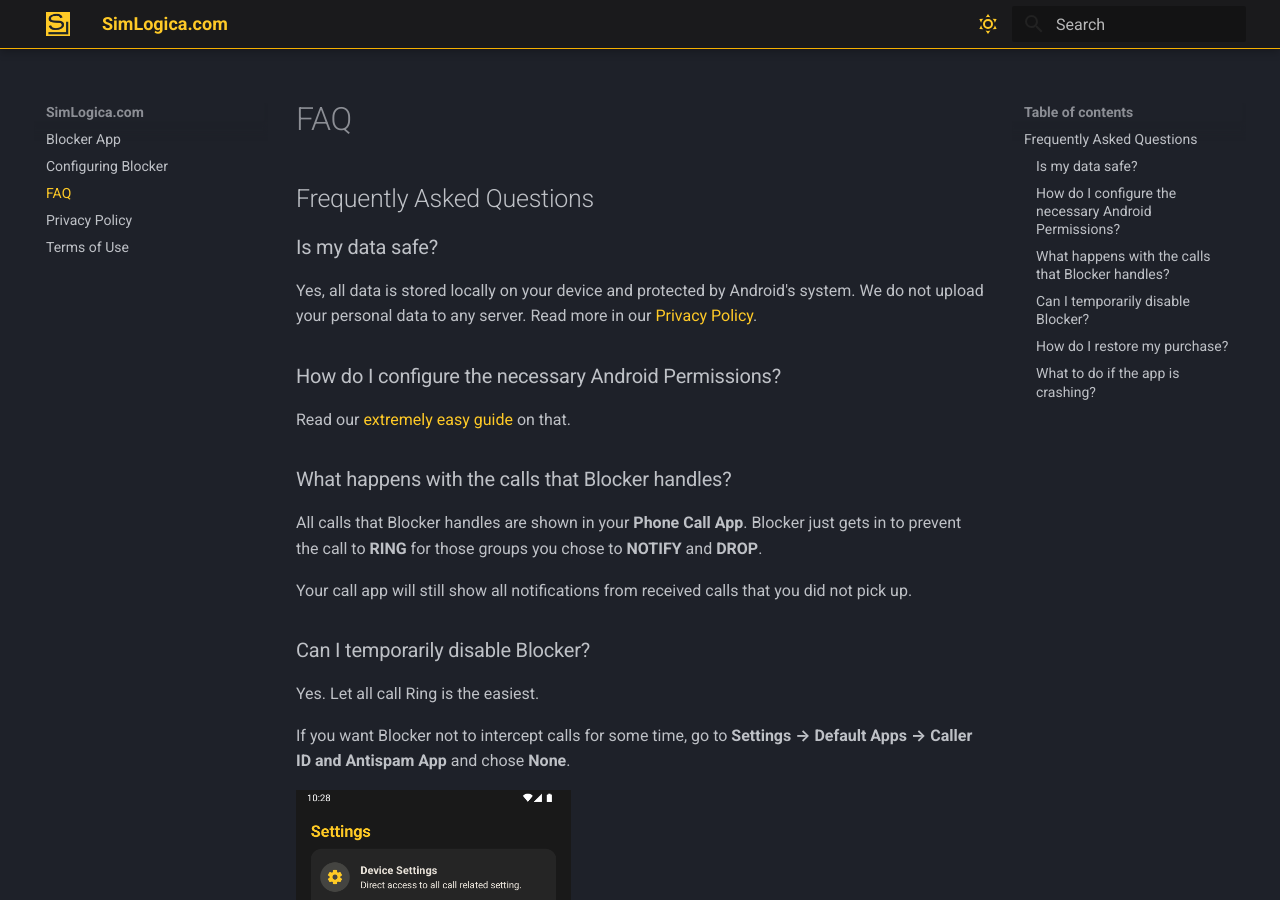
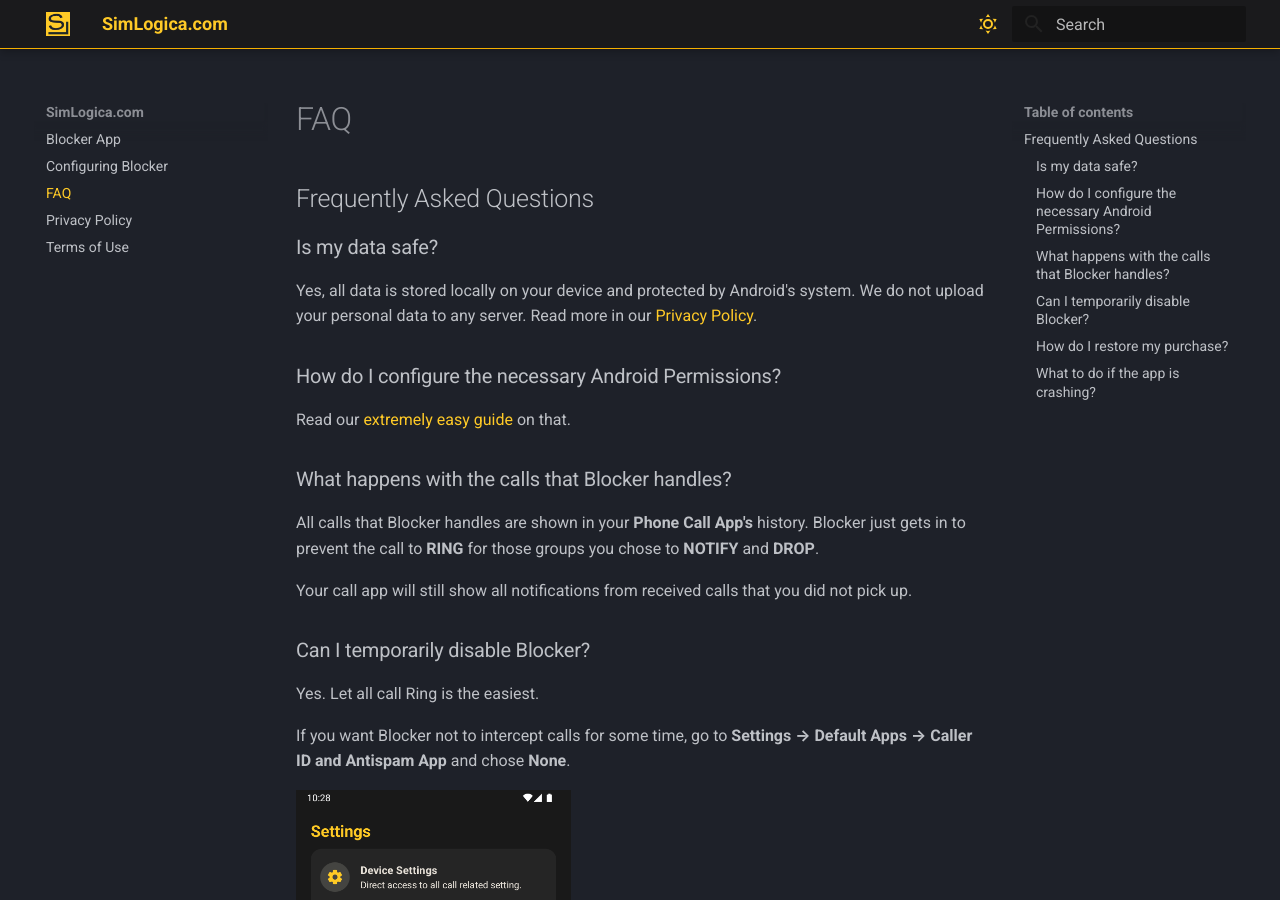
Before and after one commit to simlogica/simlogica.github.io, an MkDocs documentation site: the page built from docs/faq.md, in a window 1280 px wide and 900 px high. Built offline with MkDocs 1.6.1 and Material for MkDocs 9.7.7, drawn with Linux system fonts in a browser that asks for light colours; some web fonts are replaced.

Commit message:
Updated `faq.md` and `index.md` for improved clarity and consistency; added call handling details, refined privacy and pricing sections, and included a feature banner graphic.

```diff
--- a/docs/faq.md
+++ b/docs/faq.md
@@ -12,7 +12,7 @@
 
 ### What happens with the calls that Blocker handles?
 
-All calls that Blocker handles are shown in your **Phone Call App**. Blocker just gets in to prevent the call to **RING** for those groups you chose to **NOTIFY** and **DROP**.
+All calls that Blocker handles are shown in your **Phone Call App's** history. Blocker just gets in to prevent the call to **RING** for those groups you chose to **NOTIFY** and **DROP**.
 
 Your call app will still show all notifications from received calls that you did not pick up.
 
```
Also changed, not shown: docs/index.md (+14 -14 lines), 1 other file.
